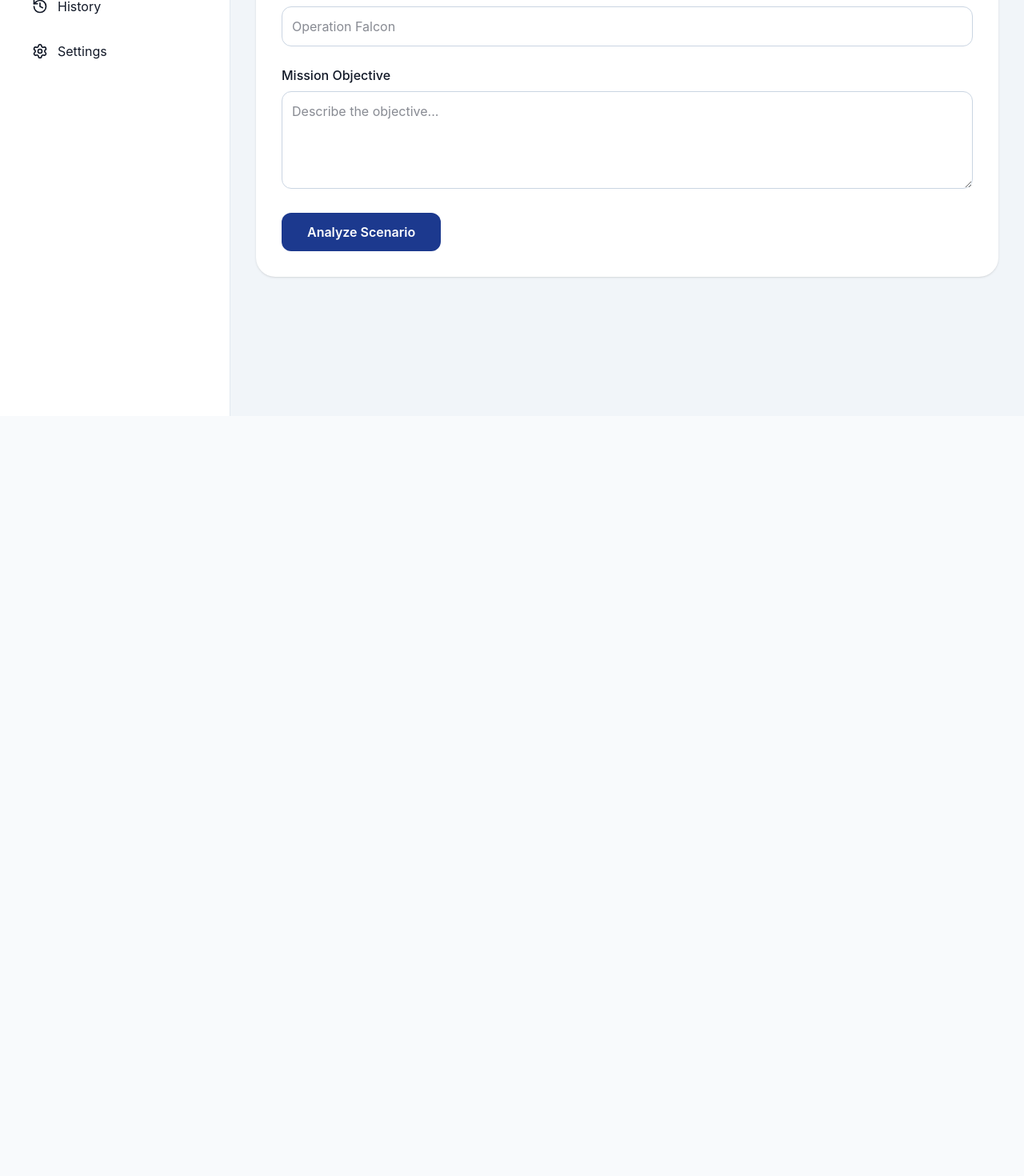
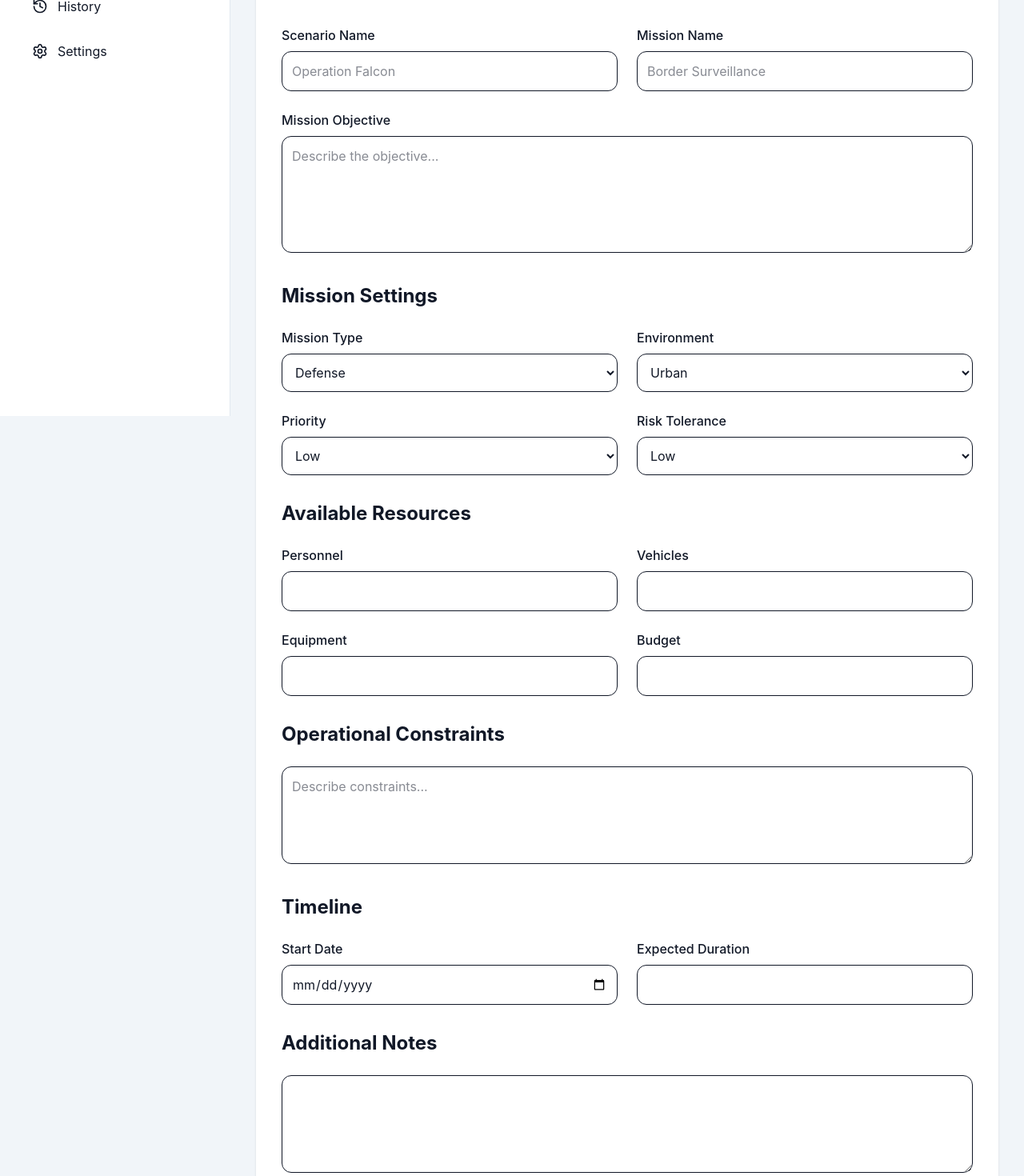
Before and after one commit to varshithkumar55/SentinelAI, a React app in the folder frontend/: page /scenario in a window 1280 px wide. Shown: the part 280-1750 px from the top of the page at 80% size. Before the commit the page ends 800 px from the top, so only its background shows below. Built offline with nearby package versions, Linux system fonts and the light colour scheme; the HTML template or start-up script is replaced by a standard one.

Commit message:
feat: expand scenario builder with mission planning form

```diff
--- a/frontend/src/components/scenario/ScenarioForm.jsx
+++ b/frontend/src/components/scenario/ScenarioForm.jsx
@@ -10,8 +10,17 @@ function ScenarioForm() {
   return (
     <form
       onSubmit={handleSubmit(onSubmit)}
-      className="mt-10 space-y-6 rounded-3xl bg-white p-8 shadow-sm"
+      className="mt-10 rounded-3xl bg-white p-8 shadow-sm space-y-8"
     >
+      {/* Basic Information */}
+
+      <section>
+        <h2 className="mb-6 text-2xl font-bold">
+          Basic Information
+        </h2>
+
+        <div className="grid gap-6 md:grid-cols-2">
+
           <div>
             <label className="mb-2 block font-medium">
               Scenario Name
@@ -19,31 +28,252 @@ function ScenarioForm() {
 
             <input
               {...register("scenario")}
-          className="w-full rounded-xl border border-slate-300 p-3"
+              className="w-full rounded-xl border p-3"
               placeholder="Operation Falcon"
             />
           </div>
 
           <div>
             <label className="mb-2 block font-medium">
+              Mission Name
+            </label>
+
+            <input
+              {...register("mission")}
+              className="w-full rounded-xl border p-3"
+              placeholder="Border Surveillance"
+            />
+          </div>
+
+        </div>
+
+        <div className="mt-6">
+          <label className="mb-2 block font-medium">
             Mission Objective
           </label>
 
           <textarea
             {...register("objective")}
-          rows="4"
-          className="w-full rounded-xl border border-slate-300 p-3"
+            rows={5}
+            className="w-full rounded-xl border p-3"
             placeholder="Describe the objective..."
           />
         </div>
+      </section>
+
+      {/* Mission Settings */}
+
+      <section>
+
+        <h2 className="mb-6 text-2xl font-bold">
+          Mission Settings
+        </h2>
+
+        <div className="grid gap-6 md:grid-cols-2">
+
+          <Select
+            label="Mission Type"
+            register={register}
+            name="missionType"
+            options={[
+              "Defense",
+              "Disaster Response",
+              "Medical",
+              "Logistics",
+              "Cyber",
+            ]}
+          />
+
+          <Select
+            label="Environment"
+            register={register}
+            name="environment"
+            options={[
+              "Urban",
+              "Rural",
+              "Forest",
+              "Mountain",
+              "Coastal",
+              "Desert",
+            ]}
+          />
+
+          <Select
+            label="Priority"
+            register={register}
+            name="priority"
+            options={[
+              "Low",
+              "Medium",
+              "High",
+              "Critical",
+            ]}
+          />
+
+          <Select
+            label="Risk Tolerance"
+            register={register}
+            name="riskTolerance"
+            options={[
+              "Low",
+              "Medium",
+              "High",
+            ]}
+          />
+
+        </div>
+
+      </section>
+
+      {/* Resources */}
+
+      <section>
+
+        <h2 className="mb-6 text-2xl font-bold">
+          Available Resources
+        </h2>
+
+        <div className="grid gap-6 md:grid-cols-2">
+
+          <Input
+            label="Personnel"
+            register={register}
+            name="personnel"
+          />
+
+          <Input
+            label="Vehicles"
+            register={register}
+            name="vehicles"
+          />
+
+          <Input
+            label="Equipment"
+            register={register}
+            name="equipment"
+          />
+
+          <Input
+            label="Budget"
+            register={register}
+            name="budget"
+          />
+
+        </div>
+
+      </section>
+
+      {/* Constraints */}
+
+      <section>
+
+        <h2 className="mb-6 text-2xl font-bold">
+          Operational Constraints
+        </h2>
+
+        <textarea
+          {...register("constraints")}
+          rows={4}
+          className="w-full rounded-xl border p-3"
+          placeholder="Describe constraints..."
+        />
+
+      </section>
+
+      {/* Timeline */}
+
+      <section>
+
+        <h2 className="mb-6 text-2xl font-bold">
+          Timeline
+        </h2>
+
+        <div className="grid gap-6 md:grid-cols-2">
+
+          <div>
+
+            <label className="mb-2 block font-medium">
+              Start Date
+            </label>
+
+            <input
+              type="date"
+              {...register("startDate")}
+              className="w-full rounded-xl border p-3"
+            />
+
+          </div>
+
+          <Input
+            label="Expected Duration"
+            register={register}
+            name="duration"
+          />
+
+        </div>
+
+      </section>
+
+      {/* Notes */}
+
+      <section>
+
+        <h2 className="mb-6 text-2xl font-bold">
+          Additional Notes
+        </h2>
+
+        <textarea
+          {...register("notes")}
+          rows={4}
+          className="w-full rounded-xl border p-3"
+        />
+
+      </section>
 
       <button
-        className="rounded-xl bg-blue-900 px-8 py-3 font-semibold text-white hover:bg-blue-800"
+        className="w-full rounded-xl bg-blue-900 py-4 text-lg font-semibold text-white transition hover:bg-blue-800"
       >
-        Analyze Scenario
+        Analyze Scenario with AI
       </button>
+
     </form>
   );
 }
 
+function Input({ label, register, name }) {
+  return (
+    <div>
+      <label className="mb-2 block font-medium">
+        {label}
+      </label>
+
+      <input
+        {...register(name)}
+        className="w-full rounded-xl border p-3"
+      />
+    </div>
+  );
+}
+
+function Select({ label, register, name, options }) {
+  return (
+    <div>
+      <label className="mb-2 block font-medium">
+        {label}
+      </label>
+
+      <select
+        {...register(name)}
+        className="w-full rounded-xl border p-3"
+      >
+        {options.map((option) => (
+          <option key={option}>
+            {option}
+          </option>
+        ))}
+      </select>
+    </div>
+  );
+}
+
 export default ScenarioForm;
```
Lines whose indentation alone changed are shown as unchanged.
